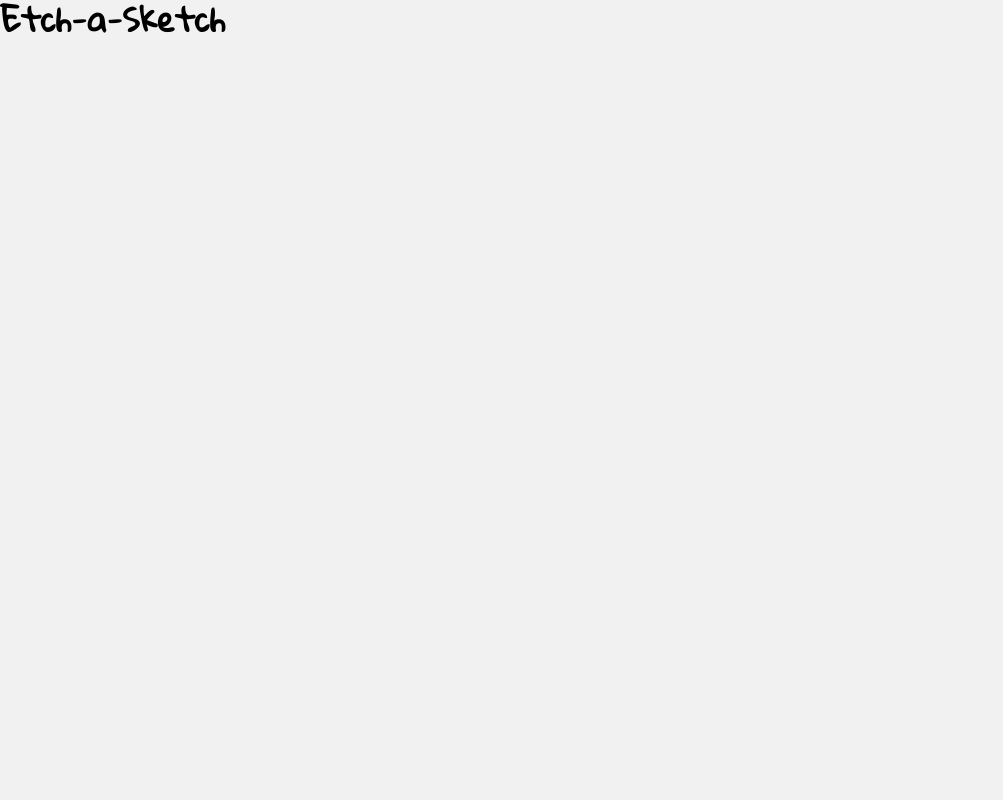
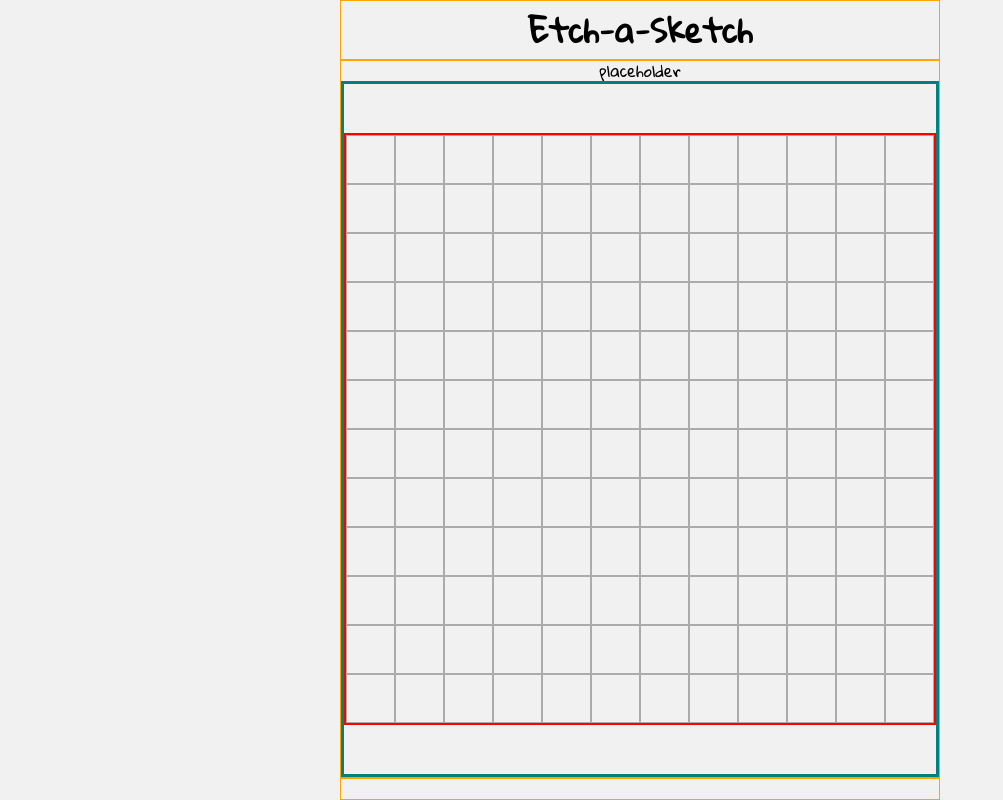
Before and after one commit to frarosset/etch-a-sketch, a plain HTML site: page index.html in a window 1280 px wide. Shown: the whole page, without its empty margins (0-1003 px from the left). Drawn offline with Linux system fonts and the light colour scheme.

Commit message:
Add the code to generate the grid
Flexboxes are used to generate the grid.

As of now, the number of rows and columns of the grid are set on the
.js file. In a future version, this number will be retrieved directly
from the website interface.

The grid adapts to the available space, taking into account the aspect
ratio of the grid and of the available space.

As of now, the grid elements might overflow the grid container when
the page is resized or the orientation changes.

Some events listeners needs to be added in order to adapt the grid
when the page is resized or the orientation changes.

```diff
--- a/css/style.css
+++ b/css/style.css
@@ -7,7 +7,7 @@
     --grey: rgb(171, 171, 171);
     --col10: #F55555;
     --col70: #6A6FFD;
-    --col30 :#40B1F8;
+    --col30: #40B1F8;
 
     /* Font sizes */
     --main-fontsize: 16px;
@@ -21,7 +21,7 @@
     --main-padding: 10px;
     --hdr-padding: 10px;
     --ftr-padding: 20px;
-    --grid-gap:  20px;
+    --grid-gap: 20px;
 
     /*Buttons*/
     --btn-padding: 20px;
@@ -29,13 +29,13 @@
     --btn-height: 60px;
 
     /* Maximum column width */
-    --col-width: 800px;
+    --col-width: 600px;
 }
 
 
 html {
     background-color: var(--white);
-    color:  var(--black);
+    color: var(--black);
     font-family: var(--main-font), sans-serif;
     font-weight: 400;
     line-height: 1.2;
@@ -46,12 +46,83 @@
     line-height: inherit;
     color: inherit;
     box-sizing: border-box;
-    padding:  0;
+    padding: 0;
     margin: 0;
 }
 
-  body{
-    margin:  0 auto;
+body {
+    margin: 0 auto;
     height: 100vh; /*it is assumed the same for <html>*/
-    width: 100%; /* or max-width -- this avoids horizontal scroll bars */
+    width: 100%;   /* or max-width -- this avoids horizontal scroll bars */
 }
+
+body,
+main,
+header,
+footer,
+.grid-container {
+    display: flex;
+    flex-direction: column;
+    align-items: center;
+}
+
+main,
+header,
+footer {
+    max-width: var(--col-width);
+    width: 100%;
+}
+
+main{
+    flex: 1;
+}
+
+.grid-container{
+    width:100%;
+    height: 100%;
+    flex:1;
+}
+
+/*Debug borders*/
+main,
+header,
+footer{
+    border: 1px solid orange;
+}
+.grid-container{
+    border: 3px solid teal;
+}
+.grid{
+    border: 2px solid red;
+}
+
+/*********************************************/
+
+h1,footer {
+    padding: var(--hdr-padding);
+}
+
+.grid {
+    flex: 1;
+    max-width: 100%;
+    display: flex;
+    flex-direction: column;
+    align-items: stretch;
+    box-sizing: content-box;
+}
+
+.rowOfGrid {
+    flex: 1 1 0;
+    display: flex;
+    flex-direction: row;
+    align-items: stretch;
+}
+
+.showGrid {
+    border: 1px solid var(--grey);
+}
+
+.elemOfGrid {
+    flex: 1 1 0;
+    aspect-ratio: 1/1;
+}
--- a/index.html
+++ b/index.html
@@ -14,12 +14,22 @@
     </header>
     <main>
         <div class="settings">
+            placeholder
         </div>
-        <div class="grid">
+        <!-- The following container is a flexbox, which is needed to make
+             the grid occupy the entire space left in the main, while also
+             taking into account the aspect ratio of the grid.
+             This is done by setting property flex:1 for its children div
+             representing the grid.
+             Depending, on the aspect-ratio of the grid, the flexDirection
+             property is set to either row or column, so that the grid grow
+             opportunely and is a large as possible.
+        -->
+        <div class="grid-container">
+            <div class="grid"></div>
         </div>
     </main>
     <footer>
-
     </footer>
 </body>
 </html>
--- a/js/script.js
+++ b/js/script.js
@@ -0,0 +1,48 @@
+let gridRows = 12;
+let gridCols = 12;
+
+let grid = document.querySelector('.grid');
+let gridCnt = document.querySelector('.grid-container');
+let gridDivs;
+
+function createGrid(gridRows,gridCols){
+
+    let gridAR = gridCols/gridRows;
+    let gridCntAR = gridCnt.offsetWidth / gridCnt.offsetHeight;
+
+    console.log(gridCnt);
+console.log('GridAR: '+ gridAR);
+//offsetWidth or clientWidth
+console.log('GridCntAR: '+ gridCntAR + '('+ gridCnt.offsetWidth,gridCnt.offsetHeight+')');
+
+    setAspectRatio(grid, gridRows,gridCols);
+    if (gridAR>=gridCntAR){
+        gridCnt.style.flexDirection =  'row';
+    }else{
+        gridCnt.style.flexDirection =  'column';
+    }
+
+
+    /* delete current grid: todo*/
+
+    for (let i=0;i<gridRows;i++){
+        let row = document.createElement('div');
+        row.classList.add('rowOfGrid');
+        for (let j=0; j<gridCols; j++){
+            let elem = document.createElement('div');
+            elem.classList.add('elemOfGrid');
+            elem.classList.add('showGrid');
+            row.appendChild(elem);
+        }
+        grid.appendChild(row);
+    }
+
+    gridDivs = document.querySelector('.elemOfGrid');;
+}
+
+function setAspectRatio(elem, nRows,nCols){
+    let ar = nCols/nRows;
+    elem.style.aspectRatio = ar;
+}
+
+createGrid(gridRows,gridCols);
```
Lines whose indentation alone changed are shown as unchanged.
